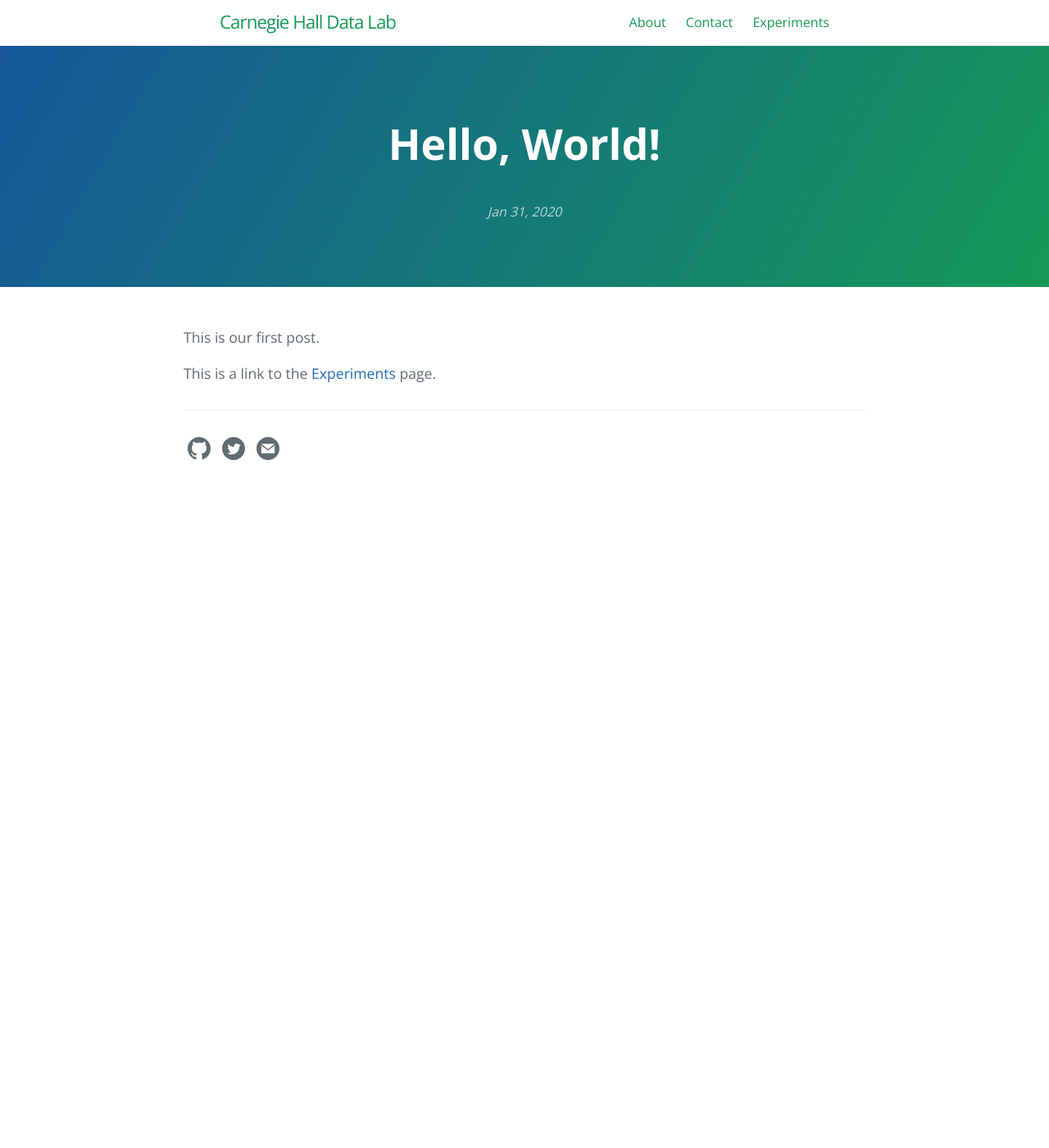
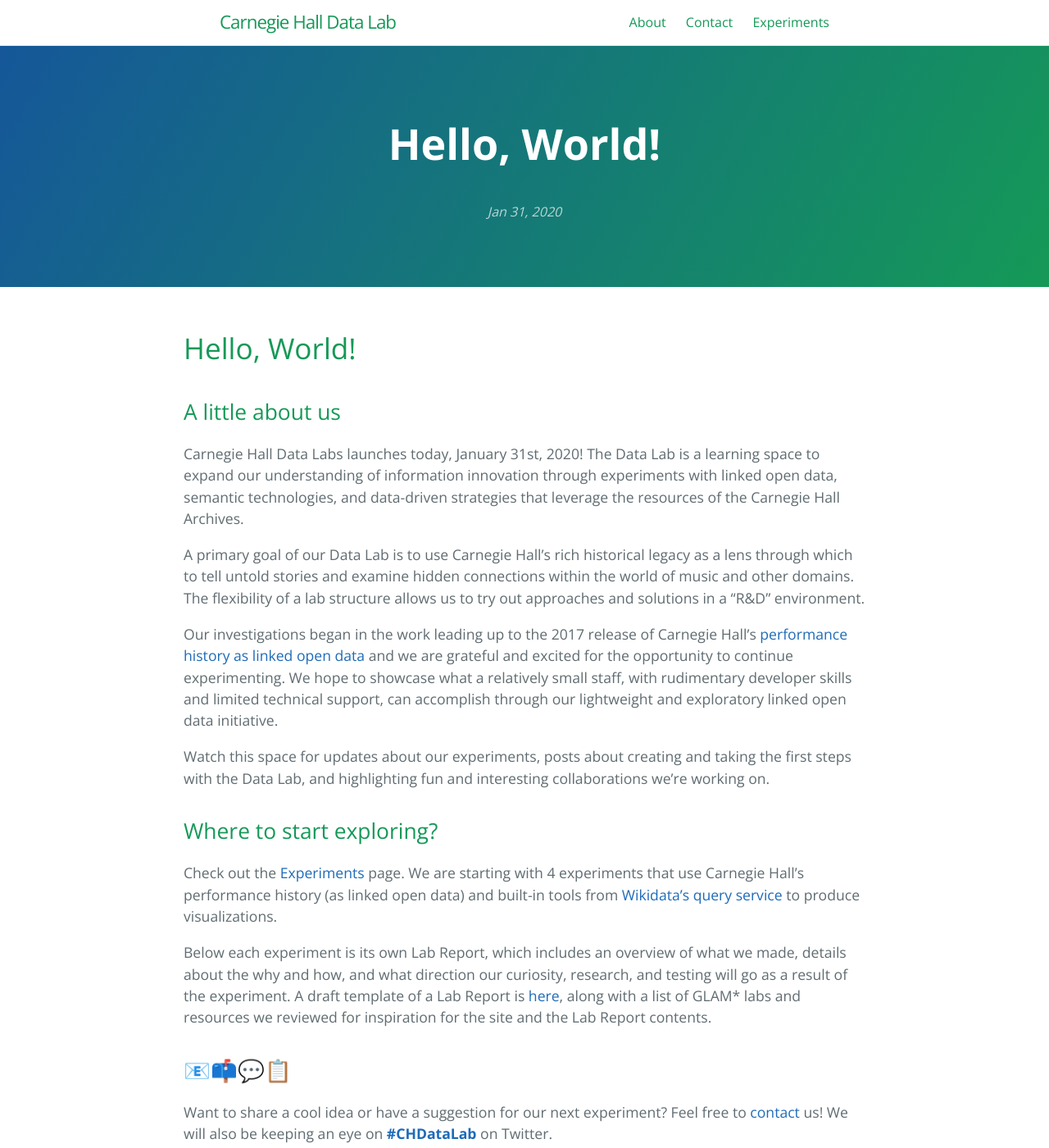
Before and after one commit to CarnegieHall/datalab, a Jekyll site: the page built from _posts/2020-01-31-helloworld.md, in a window 1280 px wide and 1400 px high. Shown: the whole window at 82% size. Built offline with Jekyll 4.4.1, drawn with Linux system fonts in a browser that asks for light colours; some of the changed text lies outside the part shown.

Commit message:
add content

```diff
--- a/_posts/2020-01-31-helloworld.md
+++ b/_posts/2020-01-31-helloworld.md
@@ -3,6 +3,33 @@ layout: post
 title: "Hello, World!"
 ---
 
-This is our first post.
+# Hello, World!
 
-This is a link to the [Experiments]({{ '/experiments' | absolute_url }}) page.
+
+
+## A little about us
+
+Carnegie Hall Data Labs launches today, January 31st, 2020! The Data Lab is a learning space to expand our understanding of information innovation through experiments with linked open data, semantic technologies, and data-driven strategies that leverage the resources of the Carnegie Hall Archives.
+
+A primary goal of our Data Lab is to use Carnegie Hall’s rich historical legacy as a lens through which to tell untold stories and examine hidden connections within the world of music and other domains. The flexibility of a lab structure allows us to try out approaches and solutions in a "R&D" environment.
+
+Our investigations began in the work leading up to the 2017 release of Carnegie Hall’s [performance history as linked open data](http://data.carnegiehall.org/) and we are grateful and excited for the opportunity to continue experimenting. We hope to showcase what a relatively small staff, with rudimentary developer skills and limited technical support, can accomplish through our lightweight and exploratory linked open data initiative.
+
+Watch this space for updates about our experiments, posts about creating and taking the first steps with the Data Lab, and highlighting fun and interesting collaborations we’re working on.
+
+## Where to start exploring?
+
+Check out the [Experiments]({{ '/experiments' | absolute_url }}) page. We are starting with 4 experiments that use Carnegie Hall’s performance history (as linked open data) and built-in tools from [Wikidata’s query service](https://query.wikidata.org/) to produce visualizations.
+
+Below each experiment is its own Lab Report, which includes an overview of what we made, details about the why and how, and what direction our curiosity, research, and testing will go as a result of the experiment. A draft template of a Lab Report is [here](https://carnegiehall.github.io/datalab/labreport.html), along with a list of GLAM* labs and resources we reviewed for inspiration for the site and the Lab Report contents.
+
+## 📧📫💬📋
+
+Want to share a cool idea or have a suggestion for our next experiment? Feel free to [contact](/contact) us! We will also be keeping an eye on [**#CHDataLab**](https://twitter.com/search/?q=%23CHDataLab) on Twitter.
+
+
+
+
+
+
+*Are you curious why we chose **Hello, World!** to welcome you to our first post? Read more about the phrase [here](https://en.wikipedia.org/wiki/%22Hello,_World!%22_program)*.
```
